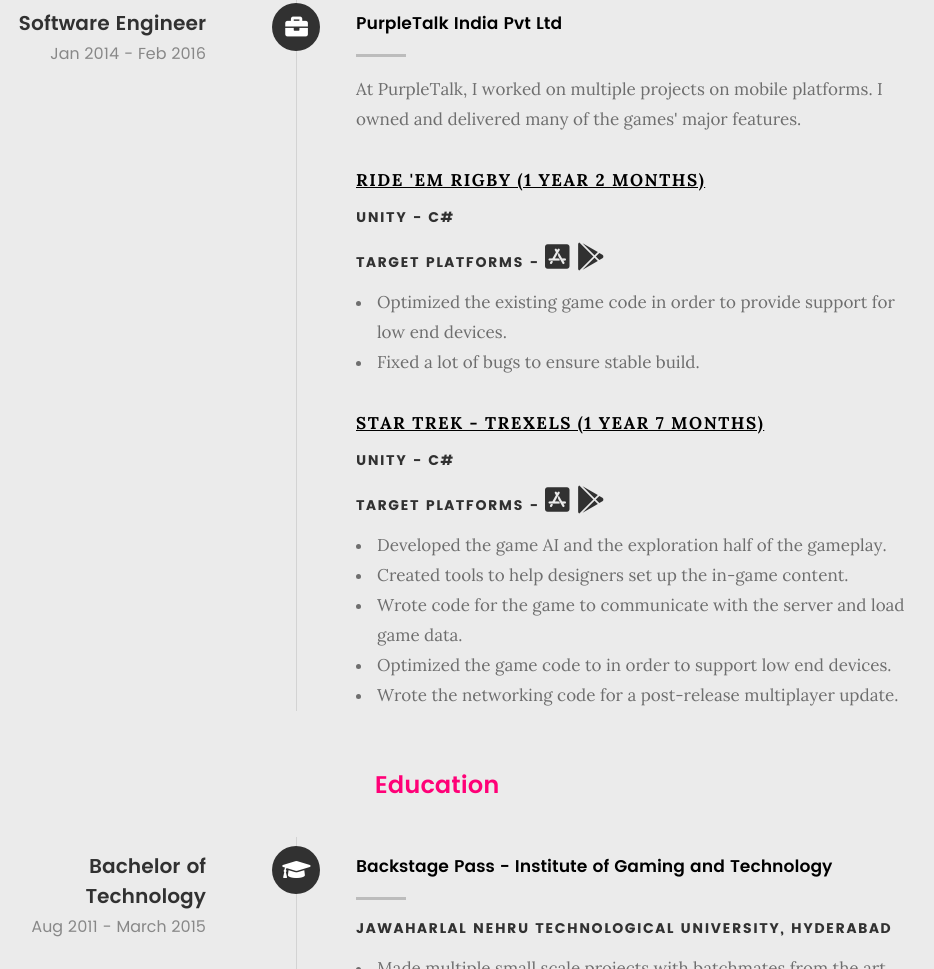
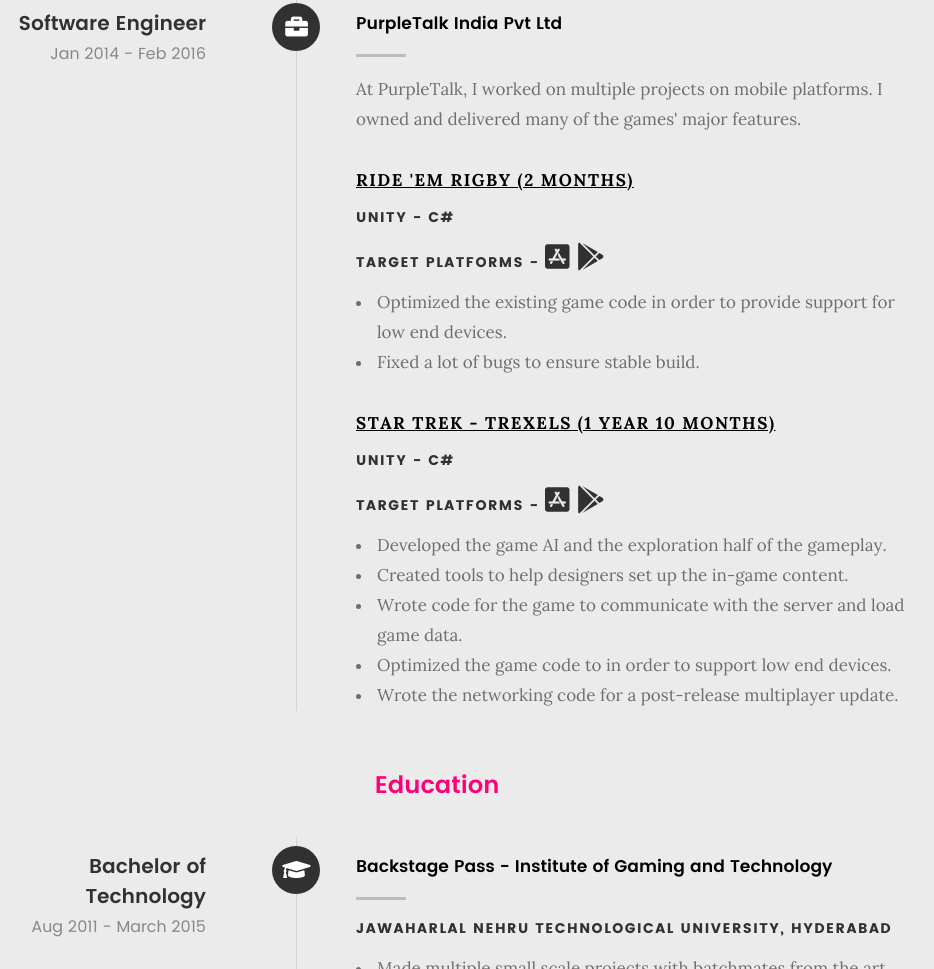
Before and after one commit to Niluk93/Niluk93.github.io, a plain HTML site: page index.html in a window 1280 px wide. Shown: the part 4192-5161 px from the top of the page, without its empty margins (203-1137 px from the left). Drawn offline with Linux system fonts and the light colour scheme.

Commit message:
Updated CV

```diff
--- a/index.html
+++ b/index.html
@@ -316,7 +316,7 @@
 	   					<h4><a href="https://purpletalk.com/" target="_blank">PurpleTalk India Pvt Ltd</a></h4>
 	   					<p>At PurpleTalk, I worked on multiple projects on mobile platforms. I owned and delivered many of the games' major features.</p>
 						<div>
-							<h5><a href="#" target="_blank"><b><u>Ride 'em Rigby (1 Year 2 Months)</u></b></a></h5>
+							<h5><a href="#" target="_blank"><b><u>Ride 'em Rigby (2 Months)</u></b></a></h5>
 							<div>
 								<h5> Unity - C# </h5>
 								<h5>
@@ -331,7 +331,7 @@
 							</ul>
 						</div>
 						<div>
-							<h5><a href="#" target="_blank"><b><u>Star Trek - Trexels (1 Year 7 Months)</u></b></a></h5>
+							<h5><a href="#" target="_blank"><b><u>Star Trek - Trexels (1 Year 10 Months)</u></b></a></h5>
 							<div>
 								<h5> Unity - C# </h5>
 								<h5>
```
Also changed, not shown: 2 other files.
